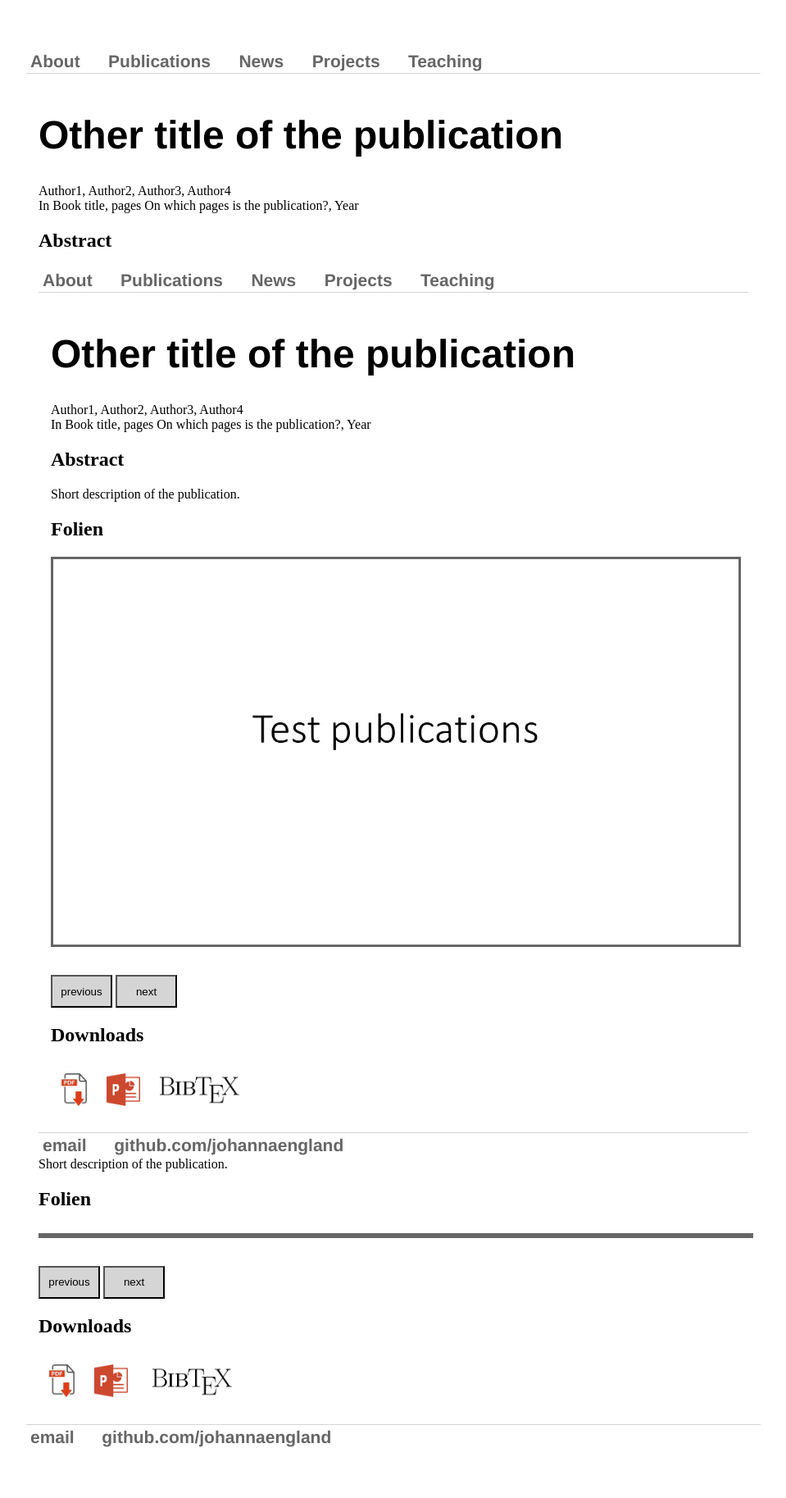
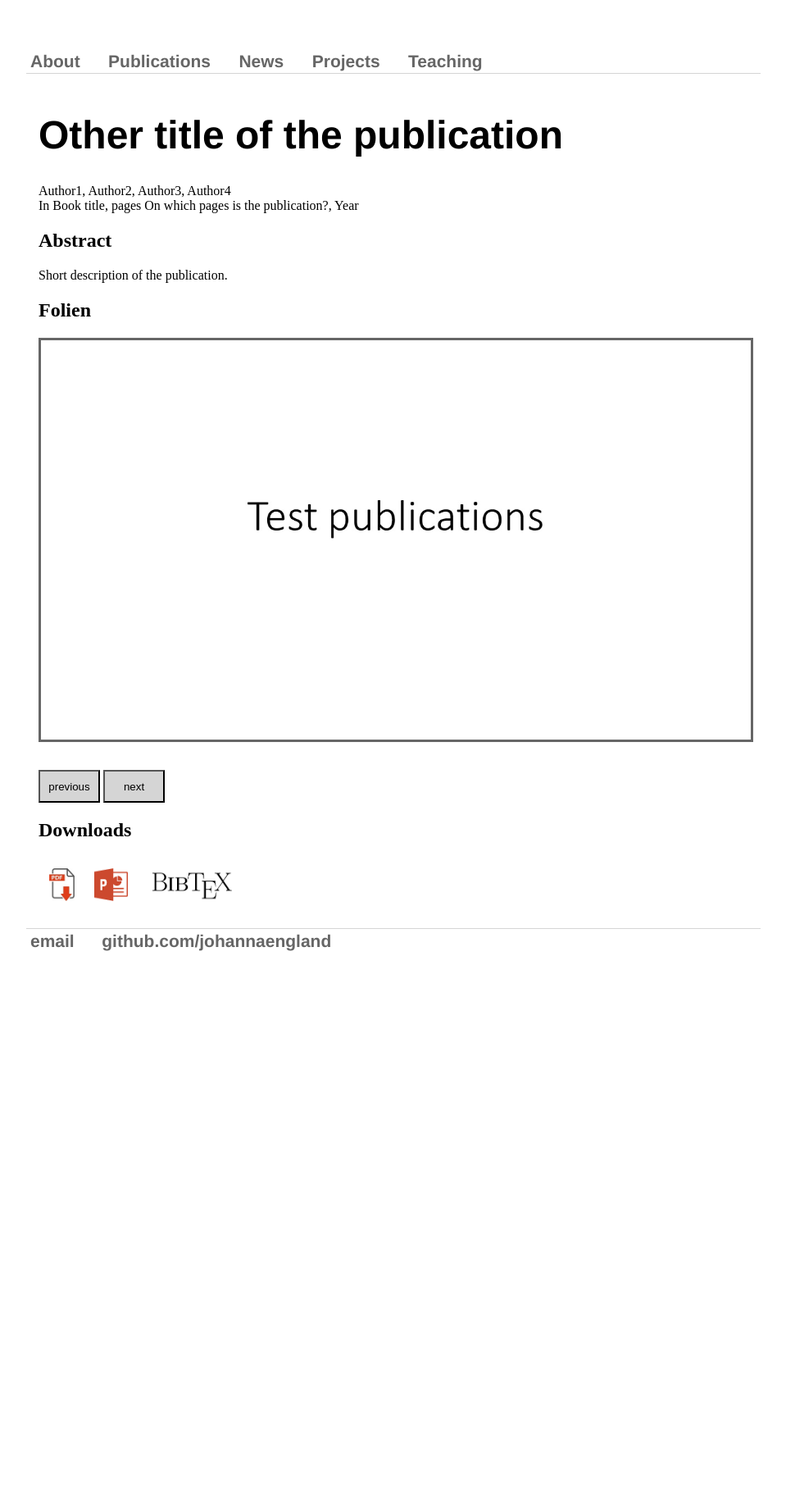
Before and after one commit to johannaengland/johannaengland.github.io, a Jekyll site: the page built from _publications/year-other-publication.md, in a window 1280 px wide. Shown: the whole page at 82% size, without its empty margins (160-1119 px from the left). Built offline with Jekyll 4.4.1, drawn with Linux system fonts in a browser that asks for light colours; after the commit the page ends 1222 px from its top, so only the background shows below that.

Commit message:
Update publications.html

```diff
--- a/_layouts/publications.html
+++ b/_layouts/publications.html
@@ -1,28 +1,4 @@
 <!DOCTYPE html>
-<html>
-<head>
-    <title>{{ page.title }}</title>
-    <!-- link to main stylesheet -->
-    <link rel="stylesheet" type="text/css" href="/css/main.css">
-    <script src="../js/publications.js"></script>
-    <link rel="icon" type="image/png" href="https://www.dima.tu-berlin.de/fileadmin/fg131/Logos/DIMA_rot_de_65.png" sizes="32x32">
-    <link rel="icon" type="image/png" href="https://www.dima.tu-berlin.de/fileadmin/fg131/Logos/DIMA_rot_de_65.png" sizes="96x96">
-</head>
-<body>
-    <nav>
-        <ul>
-            <li><a href="/">About</a></li>
-            <li><a href="/publications">Publications</a></li>
-            <li><a href="/news">News</a></li>
-            <li><a href="/projects">Projects</a></li>
-            <li><a href="/teaching">Teaching</a></li>
-        </ul>
-    </nav>
-    <div class="container">
-        <h1>{{ page.title }}</h1>
-        <div>{{ page.author }}</div>
-        <div>In {{ page.booktitle }}, pages {{ page.pages }}, {{ page.year }}</div>
-        <h2>Abstract</h2><!DOCTYPE html>
 <html>
 <head>
     <title>{{ page.title }}</title>
@@ -61,40 +37,6 @@
         <table>
             <td><a href="/downloads/publication.pdf" download><img id="pdfIcon" class="downloads" src="/icons/pdf.jpg"></a></td>
             <td><a href="/downloads/slides.pptx" download><img id="pptIcon" class="downloads" src="/icons/ppt.jpg"></a></td>
-            <td><a href="/downloads/bibtex.bib" download><img id="bibtexIcon" class="downloads" src="/icons/bibtex.jpg"></a></td>
-            <td id="bibtexText" class="bibtexTextHidden downloads"><pre></pre></td>
-
-        </table>
-    </div><!-- /.container -->
-
-    <footer>
-        <ul>
-            <li><a href="mailto:england@campus.tu-berlin.de">email</a></li>
-            <li><a href="https://github.com/johannaengland">github.com/johannaengland</a></li>
-        </ul>
-    </footer>
-
-    <!-- These are no elements of the page - just helper //-->
-    <p id="url"> {{ page.url }} </p>
-    <p id="nameOfSlides"> {{ page.nameOfSlides }} </p>
-    <p id="fileEnding"> {{ page.fileEnding }} </p>
-</body>
-</html>
-
-        {{ page.abstract }}
-        {{ content }}
-
-        <h2>Folien</h2>
-        <img id="currentSlide"> <br>
-        <progress id="slidecount" value="0" max="2"></progress><br>
-        <div id="slideshowButtons">
-            <button class="slideshowBtn" type="button" onclick="slideshow(-1)">previous</button>
-            <button class="slideshowBtn"type="button" onclick="slideshow(1)">next</button>
-        </div>
-        <h2>Downloads</h2>
-        <table>
-            <td><a href="/downloads/publication.pdf" download><img id="pdfIcon" class="downloads" src="/icons/pdf.jpg"></a></td>
-            <td><a href="/downloads/slides.pptx" download><img id="pptIcon" class="downloads" src="/icons/ppt.jpg"></a></td>
             <td><button id="bibtexBtn" onclick="showBibtexText()"><img class="downloads" src="/icons/bibtex.jpg"></button></td>
             <td id="bibtexText" class="bibtexTextHidden downloads"><pre></pre></td>
 
```
